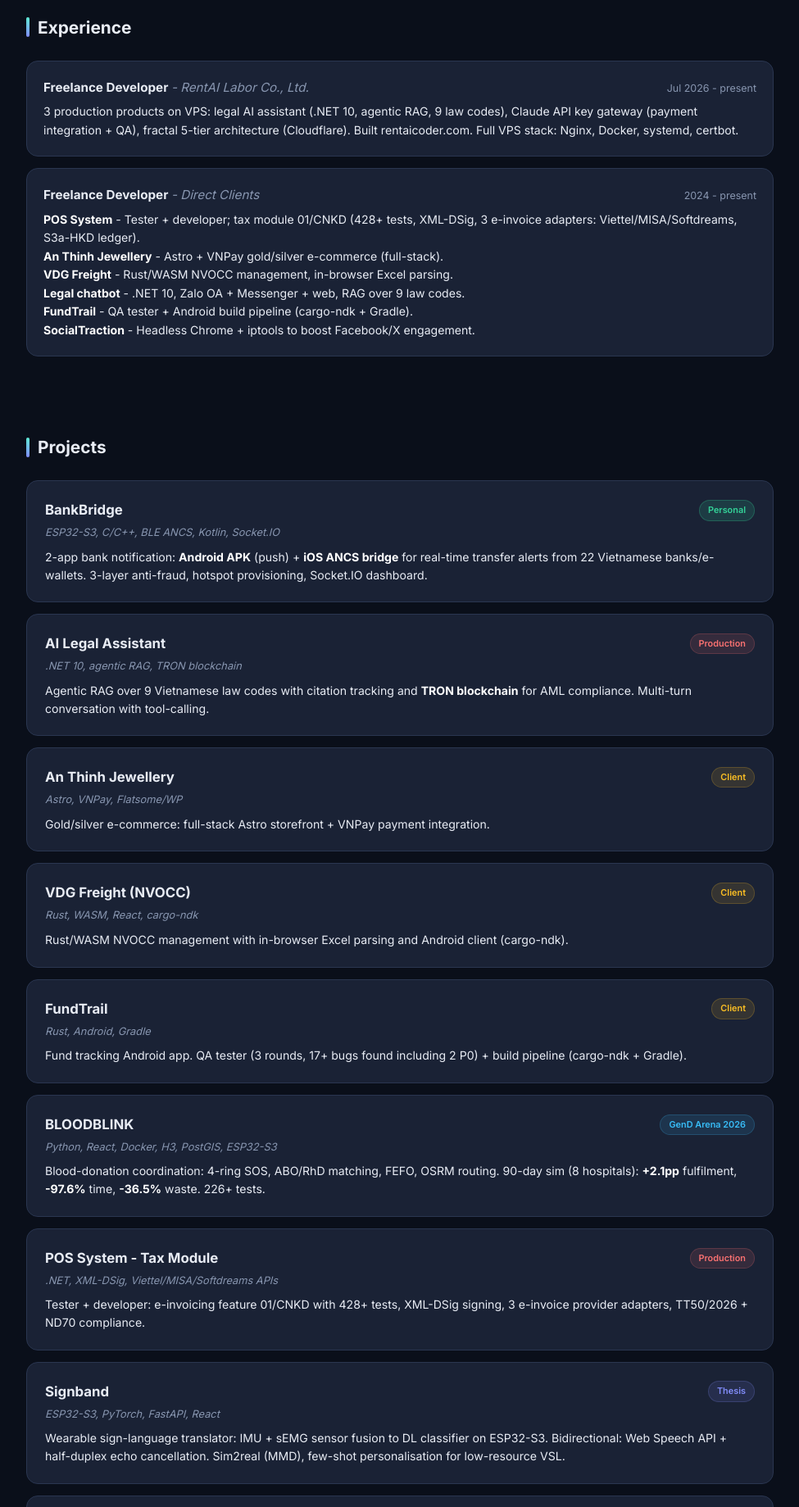
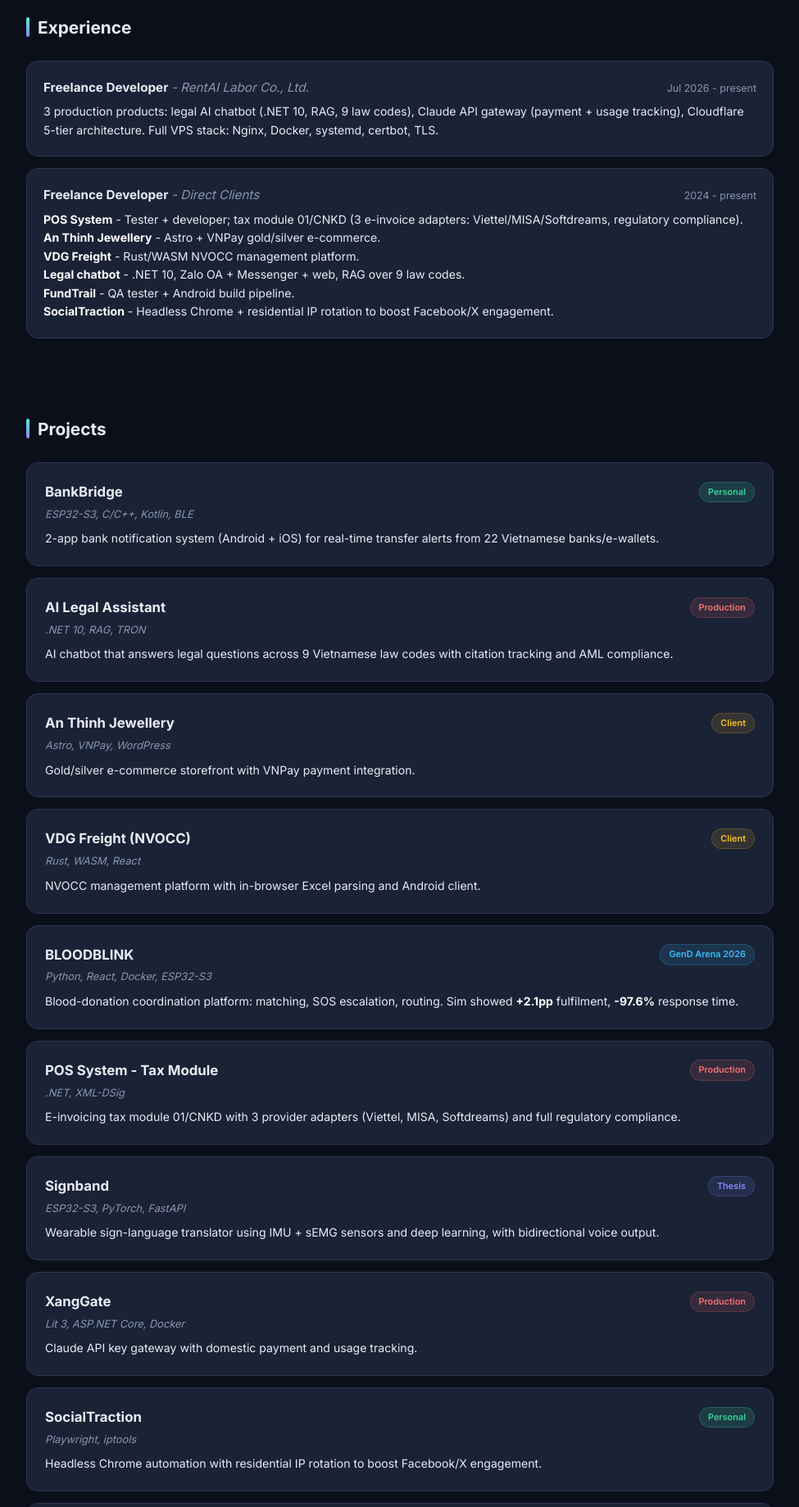
Before and after one commit to yuHz23/yuHz23.github.io, a plain HTML site: page index.html in a window 1280 px wide. Shown: the part 961-2800 px from the top of the page at 82% size, without its empty margins (152-1127 px from the left). Drawn offline with Linux system fonts and the light colour scheme.

Commit message:
Simplify project descriptions: title + what it does + tech, no algorithmic details

```diff
--- a/index.html
+++ b/index.html
@@ -242,7 +242,7 @@
   <h1>Ngo Hoang <span>Huy</span></h1>
   <div class="tagline">Embedded &amp; Full-Stack Engineer</div>
   <div class="summary">
-    Final-year EE student. Embedded firmware through ML to production web on self-managed VPS. Vibe-coding workflow with AI agents (Claude Code, Cursor). Built 3 shipping products, a GenD Arena 2026 project, and a tax module integrating 3 e-invoice providers.
+    Final-year EE student. Embedded firmware through ML to production web on self-managed VPS. Vibe-coding workflow with AI agents. Built 3 shipping products, a GenD Arena 2026 project, and a tax module integrating 3 e-invoice providers.
   </div>
   <div class="links">
     <a class="btn-primary" href="https://github.com/yuHz23" target="_blank">&#x1F4BB; GitHub</a>
@@ -273,7 +273,7 @@
       <span class="date">Jul 2026 - present</span>
     </div>
     <div class="desc">
-      3 production products on VPS: legal AI assistant (.NET 10, agentic RAG, 9 law codes), Claude API key gateway (payment integration + QA), fractal 5-tier architecture (Cloudflare). Built rentaicoder.com. Full VPS stack: Nginx, Docker, systemd, certbot.
+      3 production products: legal AI chatbot (.NET 10, RAG, 9 law codes), Claude API gateway (payment + usage tracking), Cloudflare 5-tier architecture. Full VPS stack: Nginx, Docker, systemd, certbot, TLS.
     </div>
   </div>
 
@@ -283,12 +283,12 @@
       <span class="date">2024 - present</span>
     </div>
     <div class="desc">
-      <b>POS System</b> - Tester + developer; tax module 01/CNKD (428+ tests, XML-DSig, 3 e-invoice adapters: Viettel/MISA/Softdreams, S3a-HKD ledger).<br>
-      <b>An Thinh Jewellery</b> - Astro + VNPay gold/silver e-commerce (full-stack).<br>
-      <b>VDG Freight</b> - Rust/WASM NVOCC management, in-browser Excel parsing.<br>
+      <b>POS System</b> - Tester + developer; tax module 01/CNKD (3 e-invoice adapters: Viettel/MISA/Softdreams, regulatory compliance).<br>
+      <b>An Thinh Jewellery</b> - Astro + VNPay gold/silver e-commerce.<br>
+      <b>VDG Freight</b> - Rust/WASM NVOCC management platform.<br>
       <b>Legal chatbot</b> - .NET 10, Zalo OA + Messenger + web, RAG over 9 law codes.<br>
-      <b>FundTrail</b> - QA tester + Android build pipeline (cargo-ndk + Gradle).<br>
-      <b>SocialTraction</b> - Headless Chrome + iptools to boost Facebook/X engagement.
+      <b>FundTrail</b> - QA tester + Android build pipeline.<br>
+      <b>SocialTraction</b> - Headless Chrome + residential IP rotation to boost Facebook/X engagement.
     </div>
   </div>
 </section>
@@ -302,8 +302,8 @@
         <span class="name">BankBridge</span>
         <div class="tags"><span class="tag tag-personal">Personal</span></div>
       </div>
-      <div class="tech">ESP32-S3, C/C++, BLE ANCS, Kotlin, Socket.IO</div>
-      <div class="desc">2-app bank notification: <strong>Android APK</strong> (push) + <strong>iOS ANCS bridge</strong> for real-time transfer alerts from 22 Vietnamese banks/e-wallets. 3-layer anti-fraud, hotspot provisioning, Socket.IO dashboard.</div>
+      <div class="tech">ESP32-S3, C/C++, Kotlin, BLE</div>
+      <div class="desc">2-app bank notification system (Android + iOS) for real-time transfer alerts from 22 Vietnamese banks/e-wallets.</div>
     </div>
 
     <div class="project reveal">
@@ -311,8 +311,8 @@
         <span class="name">AI Legal Assistant</span>
         <div class="tags"><span class="tag tag-production">Production</span></div>
       </div>
-      <div class="tech">.NET 10, agentic RAG, TRON blockchain</div>
-      <div class="desc">Agentic RAG over 9 Vietnamese law codes with citation tracking and <strong>TRON blockchain</strong> for AML compliance. Multi-turn conversation with tool-calling.</div>
+      <div class="tech">.NET 10, RAG, TRON</div>
+      <div class="desc">AI chatbot that answers legal questions across 9 Vietnamese law codes with citation tracking and AML compliance.</div>
     </div>
 
     <div class="project reveal">
@@ -320,8 +320,8 @@
         <span class="name">An Thinh Jewellery</span>
         <div class="tags"><span class="tag tag-client">Client</span></div>
       </div>
-      <div class="tech">Astro, VNPay, Flatsome/WP</div>
-      <div class="desc">Gold/silver e-commerce: full-stack Astro storefront + VNPay payment integration.</div>
+      <div class="tech">Astro, VNPay, WordPress</div>
+      <div class="desc">Gold/silver e-commerce storefront with VNPay payment integration.</div>
     </div>
 
     <div class="project reveal">
@@ -329,17 +329,8 @@
         <span class="name">VDG Freight (NVOCC)</span>
         <div class="tags"><span class="tag tag-client">Client</span></div>
       </div>
-      <div class="tech">Rust, WASM, React, cargo-ndk</div>
-      <div class="desc">Rust/WASM NVOCC management with in-browser Excel parsing and Android client (cargo-ndk).</div>
-    </div>
-
-    <div class="project reveal">
-      <div class="head">
-        <span class="name">FundTrail</span>
-        <div class="tags"><span class="tag tag-client">Client</span></div>
-      </div>
-      <div class="tech">Rust, Android, Gradle</div>
-      <div class="desc">Fund tracking Android app. QA tester (3 rounds, 17+ bugs found including 2 P0) + build pipeline (cargo-ndk + Gradle).</div>
+      <div class="tech">Rust, WASM, React</div>
+      <div class="desc">NVOCC management platform with in-browser Excel parsing and Android client.</div>
     </div>
 
     <div class="project reveal">
@@ -347,8 +338,8 @@
         <span class="name">BLOODBLINK</span>
         <div class="tags"><span class="tag tag-gend">GenD Arena 2026</span></div>
       </div>
-      <div class="tech">Python, React, Docker, H3, PostGIS, ESP32-S3</div>
-      <div class="desc">Blood-donation coordination: 4-ring SOS, ABO/RhD matching, FEFO, OSRM routing. 90-day sim (8 hospitals): <strong>+2.1pp</strong> fulfilment, <strong>-97.6%</strong> time, <strong>-36.5%</strong> waste. 226+ tests.</div>
+      <div class="tech">Python, React, Docker, ESP32-S3</div>
+      <div class="desc">Blood-donation coordination platform: matching, SOS escalation, routing. Sim showed <strong>+2.1pp</strong> fulfilment, <strong>-97.6%</strong> response time.</div>
     </div>
 
     <div class="project reveal">
@@ -356,8 +347,8 @@
         <span class="name">POS System - Tax Module</span>
         <div class="tags"><span class="tag tag-production">Production</span></div>
       </div>
-      <div class="tech">.NET, XML-DSig, Viettel/MISA/Softdreams APIs</div>
-      <div class="desc">Tester + developer: e-invoicing feature 01/CNKD with 428+ tests, XML-DSig signing, 3 e-invoice provider adapters, TT50/2026 + ND70 compliance.</div>
+      <div class="tech">.NET, XML-DSig</div>
+      <div class="desc">E-invoicing tax module 01/CNKD with 3 provider adapters (Viettel, MISA, Softdreams) and full regulatory compliance.</div>
     </div>
 
     <div class="project reveal">
@@ -365,8 +356,8 @@
         <span class="name">Signband</span>
         <div class="tags"><span class="tag tag-thesis">Thesis</span></div>
       </div>
-      <div class="tech">ESP32-S3, PyTorch, FastAPI, React</div>
-      <div class="desc">Wearable sign-language translator: IMU + sEMG sensor fusion to DL classifier on ESP32-S3. Bidirectional: Web Speech API + half-duplex echo cancellation. Sim2real (MMD), few-shot personalisation for low-resource VSL.</div>
+      <div class="tech">ESP32-S3, PyTorch, FastAPI</div>
+      <div class="desc">Wearable sign-language translator using IMU + sEMG sensors and deep learning, with bidirectional voice output.</div>
     </div>
 
     <div class="project reveal">
@@ -375,7 +366,7 @@
         <div class="tags"><span class="tag tag-production">Production</span></div>
       </div>
       <div class="tech">Lit 3, ASP.NET Core, Docker</div>
-      <div class="desc">Claude API key gateway: domestic payment integration, rate limiting, usage tracking; QA + testing.</div>
+      <div class="desc">Claude API key gateway with domestic payment and usage tracking.</div>
     </div>
 
     <div class="project reveal">
@@ -383,8 +374,8 @@
         <span class="name">SocialTraction</span>
         <div class="tags"><span class="tag tag-personal">Personal</span></div>
       </div>
-      <div class="tech">Playwright, iptools, residential IP pool</div>
-      <div class="desc">Headless Chrome automation via iptools + residential IP rotation to boost Facebook/X engagement.</div>
+      <div class="tech">Playwright, iptools</div>
+      <div class="desc">Headless Chrome automation with residential IP rotation to boost Facebook/X engagement.</div>
     </div>
 
     <div class="project reveal">
@@ -392,8 +383,8 @@
         <span class="name">Elderly Companion Robot</span>
         <div class="tags"><span class="tag tag-thesis">University</span></div>
       </div>
-      <div class="tech">ESP32-S3, FreeRTOS, MQTT, Home Assistant</div>
-      <div class="desc">PTZ camera, 2-way voice, IR auto-dock, MPU6050 fall detection, 4x ultrasonic. Home Assistant integration.</div>
+      <div class="tech">ESP32-S3, FreeRTOS, MQTT</div>
+      <div class="desc">Home companion with PTZ camera, 2-way voice, fall detection, and auto-dock charging.</div>
     </div>
 
     <div class="project reveal">
@@ -401,29 +392,8 @@
         <span class="name">RIS Phase Optimization</span>
         <div class="tags"><span class="tag tag-thesis">Internship</span></div>
       </div>
-      <div class="tech">PyTorch, DeepSets, PPO</div>
-      <div class="desc">PPO + DPG vs baselines for reconfigurable intelligent surface phase optimization. N = 16/32/64/128 scaling.</div>
-    </div>
-
-  </div>
-</section>
-        <div class="tags">
-          <span class="tag tag-thesis">University</span>
-        </div>
-      </div>
-      <div class="tech">ESP32-S3, FreeRTOS, MQTT, Home Assistant</div>
-      <div class="desc">PTZ camera, 2-way voice, IR auto-dock, MPU6050 fall detection, 4x ultrasonic. Home Assistant integration.</div>
-    </div>
-
-    <div class="project reveal">
-      <div class="head">
-        <span class="name">RIS Phase Optimization</span>
-        <div class="tags">
-          <span class="tag tag-thesis">Internship</span>
-        </div>
-      </div>
-      <div class="tech">PyTorch, DeepSets, PPO</div>
-      <div class="desc">PPO + DPG vs baselines for reconfigurable intelligent surface phase optimization. N = 16/32/64/128 scaling.</div>
+      <div class="tech">PyTorch, PPO</div>
+      <div class="desc">Deep reinforcement learning for reconfigurable intelligent surface phase optimization in 6G networks.</div>
     </div>
 
   </div>
```
